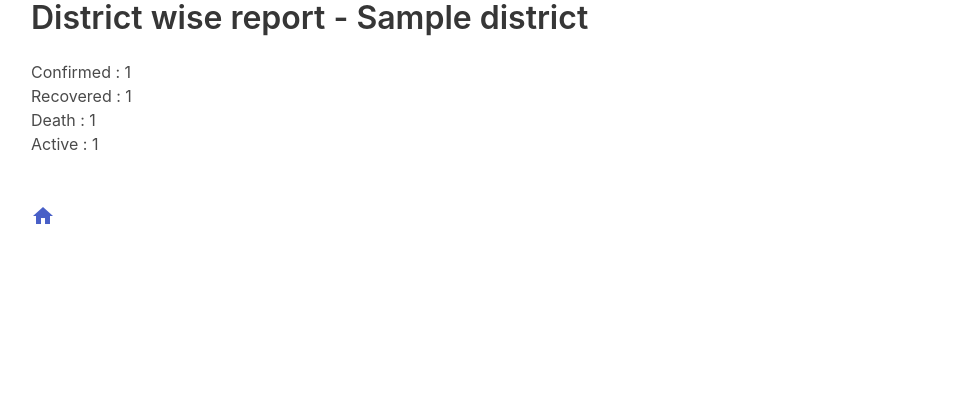
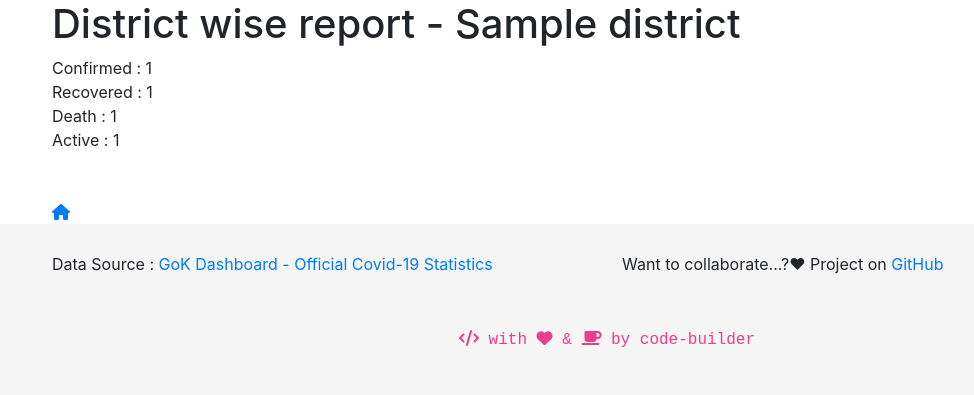
Before and after one commit to krishna-ananth-vk/covid19, a Django app: page /1 in a window 1280 px wide. Shown: the top 395 px of the page, without its empty margins (33-1007 px from the left). Run offline with Django 3.2, Linux system fonts and the light colour scheme; tables that the repository leaves empty hold one stand-in row (values such as "Sample post"); some libraries are stand-ins or nearby versions.

Commit message:
added footer

```diff
--- a/cases/models.py
+++ b/cases/models.py
@@ -28,3 +28,16 @@
     dis = models.ForeignKey("District",on_delete=models.SET_NULL,null =True)
 
     gender = models.CharField(max_length=1)
+
+    age = models.IntegerField()
+
+class DateReport(models.Model):
+
+
+
+    date = models.DateField(primary_key=True)
+
+    confirmed = models.IntegerField()
+    Active = models.IntegerField()
+    Death = models.IntegerField()
+    Recovered = models.IntegerField()
--- a/cases/templates/authentication_needed.html
+++ b/cases/templates/authentication_needed.html
@@ -1,4 +1,6 @@
 {% extends "base.html" %}
+Access Denied
+{% endblock %}
 {% block content %}
     <div class="container">
         <h1>
--- a/cases/templates/base.html
+++ b/cases/templates/base.html
@@ -11,7 +11,12 @@
     <script src="https://kit.fontawesome.com/c9f2227385.js" crossorigin="anonymous"></script>
 
     <link rel="stylesheet" href="https://stackpath.bootstrapcdn.com/bootstrap/4.4.1/css/bootstrap.min.css" integrity="sha384-Vkoo8x4CGsO3+Hhxv8T/Q5PaXtkKtu6ug5TOeNV6gBiFeWPGFN9MuhOf23Q9Ifjh" crossorigin="anonymous">
-    <title>Test</title>
+    <title>
+        {% block title %}
+
+
+        {% endblock %}
+    </title>
 
     <!-- <link rel="stylesheet" href="https://cdn.jsdelivr.net/npm/bulma@0.9.0/css/bulma.min.css"> -->
     <style>
@@ -45,6 +50,19 @@
             margin-top: 8px;
         }
 
+        .footer {
+
+            width: 100%;
+            padding: 10px;
+            line-height: 60px;
+            background-color: #f5f5f5;
+        }
+
+
+        .code{
+            font-family: 'Courier New', Courier, monospace;
+            color: #e83e8c;
+        }
 
         @media screen and (max-width: 724px) {
 
@@ -75,5 +93,32 @@
 
     {% endblock %}
 
+
+    <footer class="footer">
+        <div class="container">
+            <div class="row">
+                <div class="col-sm">
+                    Data Source : <a href="https://dashboard.kerala.gov.in">GoK Dashboard - Official Covid-19 Statistics</a>
+
+                </div>
+                <div class="col-sm">
+                    Want to collaborate...?❤ Project on <a href="https://github.com/the-code-builder/covid19">GitHub</a>
+
+
+                </div>
+            </div>
+            <div class="text-center w-100 p-3 code" >
+                <i class="fa fa-code"></i>
+                with
+                <i class="fa fa-heart"></i>
+                &
+                <i class="fa fa-coffee"></i>
+                by
+                <a href="https://github.com/the-code-builder" class="text-reset">code-builder</a>
+            </div>
+        </div>
+
+    </footer>
+
 </body>
 </html>
--- a/cases/templates/district.html
+++ b/cases/templates/district.html
@@ -1,24 +1,9 @@
+{% extends "base.html" %}
+{% block title %}
+Data updated
+{% endblock %}
 
-<!DOCTYPE html>
-<html lang="en">
-<head>
-    <meta charset="UTF-8">
-    <meta name="viewport" content="width=device-width, initial-scale=1.0">
-
-    <link href="https://fonts.googleapis.com/icon?family=Material+Icons" rel="stylesheet">
-
-    <link rel="stylesheet" href="https://cdn.jsdelivr.net/npm/bulma@0.9.0/css/bulma.min.css">
-    <style>
-
-        .container{
-            width:90%;
-            margin: auto;
-        }
-
-    </style>
-    <title>Document</title>
-</head>
-<body>
+{% block content %}
 <div class="container">
 
     {% if d %}
@@ -33,6 +18,7 @@
 
     <br>
 
+
     Death : {{ d.Death }}
 
     <br>
@@ -40,7 +26,7 @@
     Active : {{ d.Active }}
 
 {% else %}
-    <p>No polls are available.</p>
+    <p>No data are available.</p>
 {% endif %}
 
 
@@ -49,13 +35,10 @@
 <br>
 <br>
 
-<a href="../"><i class="material-icons">
-    home
-</i></a>
+<a href="../"><i class="fa fa-home"></i></a>
 
 
 
 
 </div>
-</body>
-</html>
+{% endblock %}
--- a/cases/templates/index.html
+++ b/cases/templates/index.html
@@ -1,4 +1,8 @@
 {% extends "base.html" %}
+{% block title %}
+Covid19
+{% endblock %}
+
 {% block content %}
 
 <nav class="navbar navbar-expand-lg navbar-light bg-light">
@@ -140,7 +144,7 @@
                     <td> {{ d.Death }} </td>
                     <td> {{ d.Active }} </td>
                     {% if user.is_authenticated %}
-                        <td> <a href="/edit/{{ d.id }}"><i class="fa fa-pencil-square" aria-hidden="true"></i> </td>
+                        <td> <a href="/edit/{{ d.id }}"><i class="fa fa-edit" aria-hidden="true"></i> </td>
                     {% endif %}
                 </tr>
                 {% endfor %}
--- a/cases/templates/update.html
+++ b/cases/templates/update.html
@@ -1,4 +1,8 @@
 {% extends "base.html" %}
+{% block title %}
+Data updated
+{% endblock %}
+
 {% block content %}
 
 <div class="container">
--- a/covid19/settings.py
+++ b/covid19/settings.py
@@ -20,6 +20,7 @@
 
 # Build paths inside the project like this: os.path.join(BASE_DIR, ...)
 BASE_DIR = os.path.dirname(os.path.dirname(os.path.abspath(__file__)))
+
 STATIC_ROOT = os.path.join(BASE_DIR, 'staticfiles')
 
 # Quick-start development settings - unsuitable for production
@@ -34,7 +35,7 @@
 DEBUG = False
 
 
-ALLOWED_HOSTS = ['0.0.0.0','127.0.0.1','192.168.43.113','https://mysterious-hamlet-94096.herokuapp.com/']
+ALLOWED_HOSTS = ['0.0.0.0','127.0.0.1','192.168.43.113','https://keralacovid19.herokuapp.com/']
 
 
 # Application definition
```
Also changed, not shown: 1 other file.
